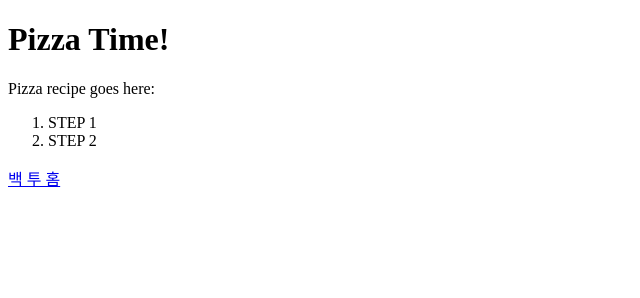
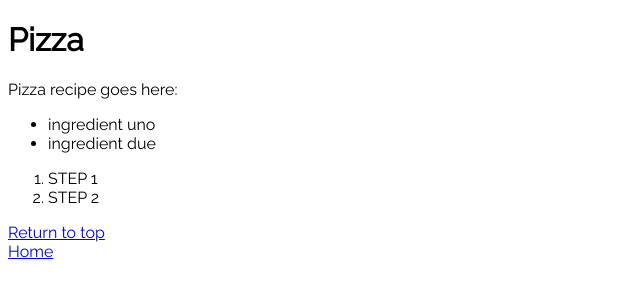
Before and after one commit to cabbachew/odin-recipes, a plain HTML site: page recipes/pizza.html in a window 1280 px wide. Shown: the whole page, without its empty margins (0-640 px from the left). Drawn offline with Linux system fonts and the light colour scheme.

Commit message:
Link styles.css to lasagna.html and pizza.html

```diff
--- a/recipes/pizza.html
+++ b/recipes/pizza.html
@@ -3,15 +3,21 @@
     <head>
         <meta charset="UTF-8">
         <title>Recipe: Pizza</title>
+        <link rel="stylesheet" href="../styles.css">
     </head>
 
     <body>
-        <h1>Pizza Time!</h1>
+        <h1 id="header">Pizza</h1>
         <p>Pizza recipe goes here:</p>
+        <ul>
+            <li>ingredient uno</li>
+            <li>ingredient due</lie>
+        </ul>
         <ol>
             <li>STEP 1</li>
             <li>STEP 2</li>
         </ol>
-        <a href="../index.html">백 투 홈</a>
+        <a href="#header">Return to top</a><br>
+        <a href="../index.html">Home</a>
     </body>
 </html>
--- a/styles.css
+++ b/styles.css
@@ -0,0 +1,18 @@
+@import url('https://fonts.googleapis.com/css2?family=Raleway&display=swap');
+
+* {
+    font-family: 'Raleway', sans-serif;
+}
+
+a:hover::after {
+    content: "♥";
+}
+
+a:visited {
+    color: gray;
+}
+
+img {
+    height: auto;
+    width: 500px;
+}
```
Also changed, not shown: recipes/lasagna.html (+3 -2 lines).
